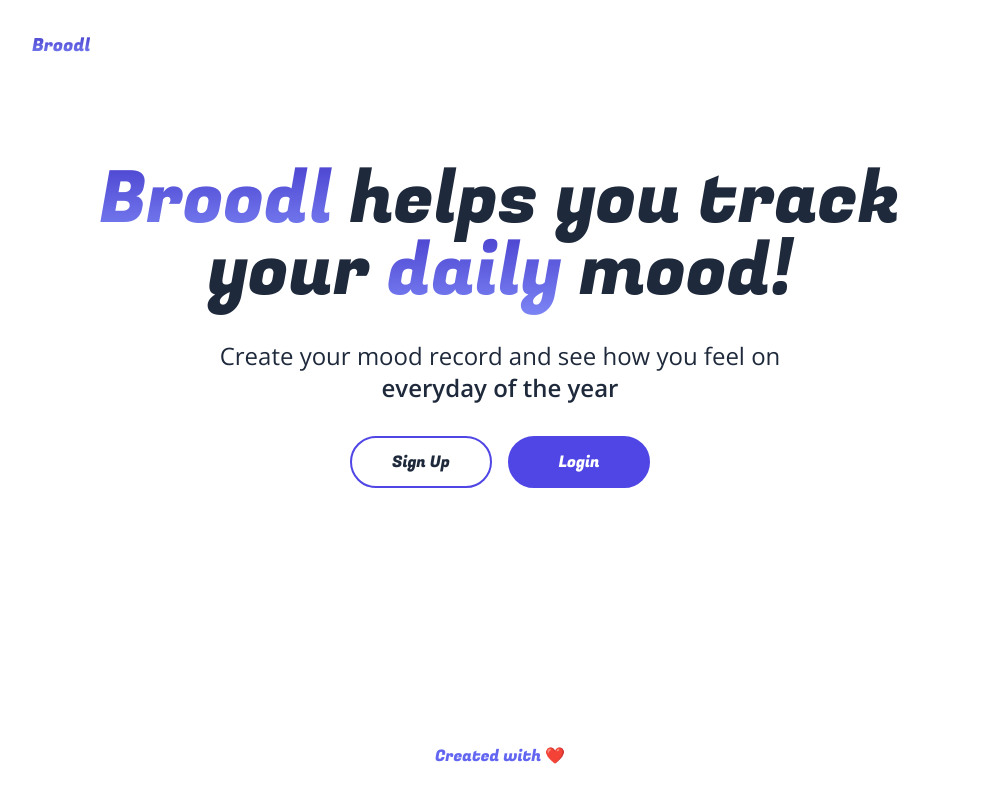
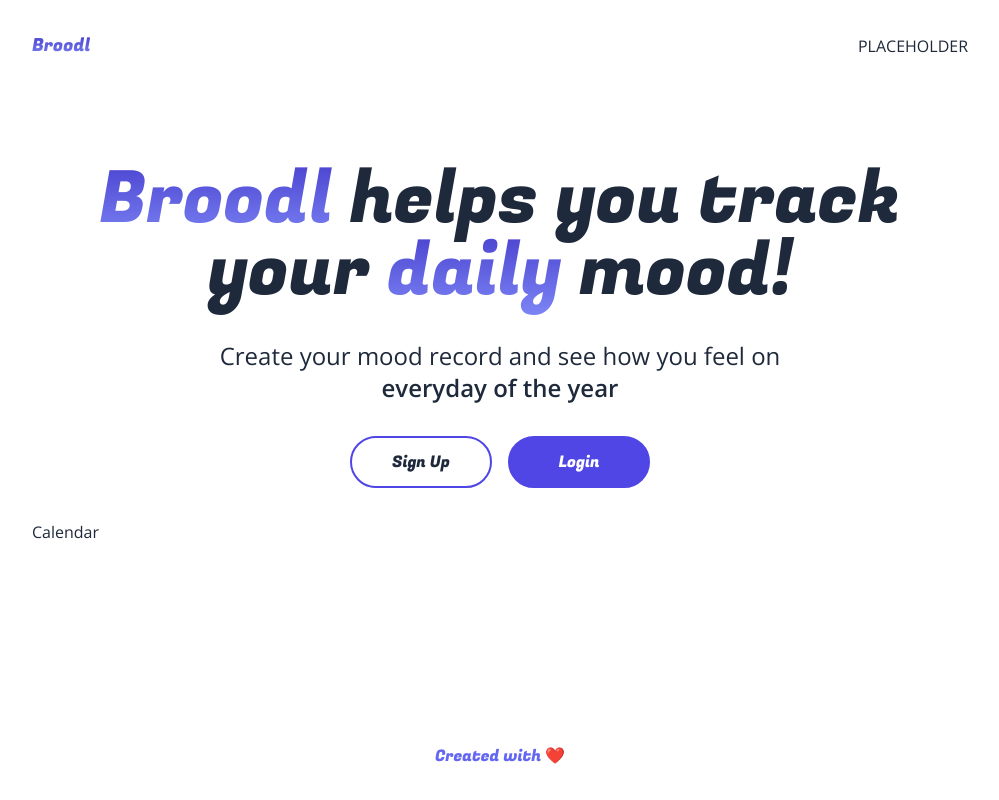
Before and after one commit to TeriYeaki/broodl, a Next.js app: page / in a window 1280 px wide. Shown: the whole page, without its empty margins (140-1139 px from the left). Built offline with nearby package versions, Linux system fonts and the light colour scheme.

Commit message:
Added calendar and dynamic display component in header

```diff
--- a/app/layout.js
+++ b/app/layout.js
@@ -19,6 +19,7 @@ export default function RootLayout({ children }) {
 			>
 				Broodl
 			</h1>
+			<div className="flex items-center justify-between">PLACEHOLDER</div>
 		</header>
 	);
 
--- /dev/null
+++ b/components/Calendar.js
@@ -0,0 +1,7 @@
+import React from 'react'
+
+export default function Calendar() {
+  return (
+    <div>Calendar</div>
+  )
+}
--- a/components/Hero.js
+++ b/components/Hero.js
@@ -1,6 +1,7 @@
 import { Fugaz_One } from "next/font/google";
 import React from "react";
 import Button from "./Button";
+import Calendar from "./Calendar";
 const fugazOne = Fugaz_One({ subsets: ["latin"], weight: ["400"] });
 
 export default function Hero() {
@@ -24,6 +25,7 @@ export default function Hero() {
 				<Button text="Sign Up" />
 				<Button text="Login" dark />
 			</div>
+			<Calendar />
 		</div>
 	);
 }
```
